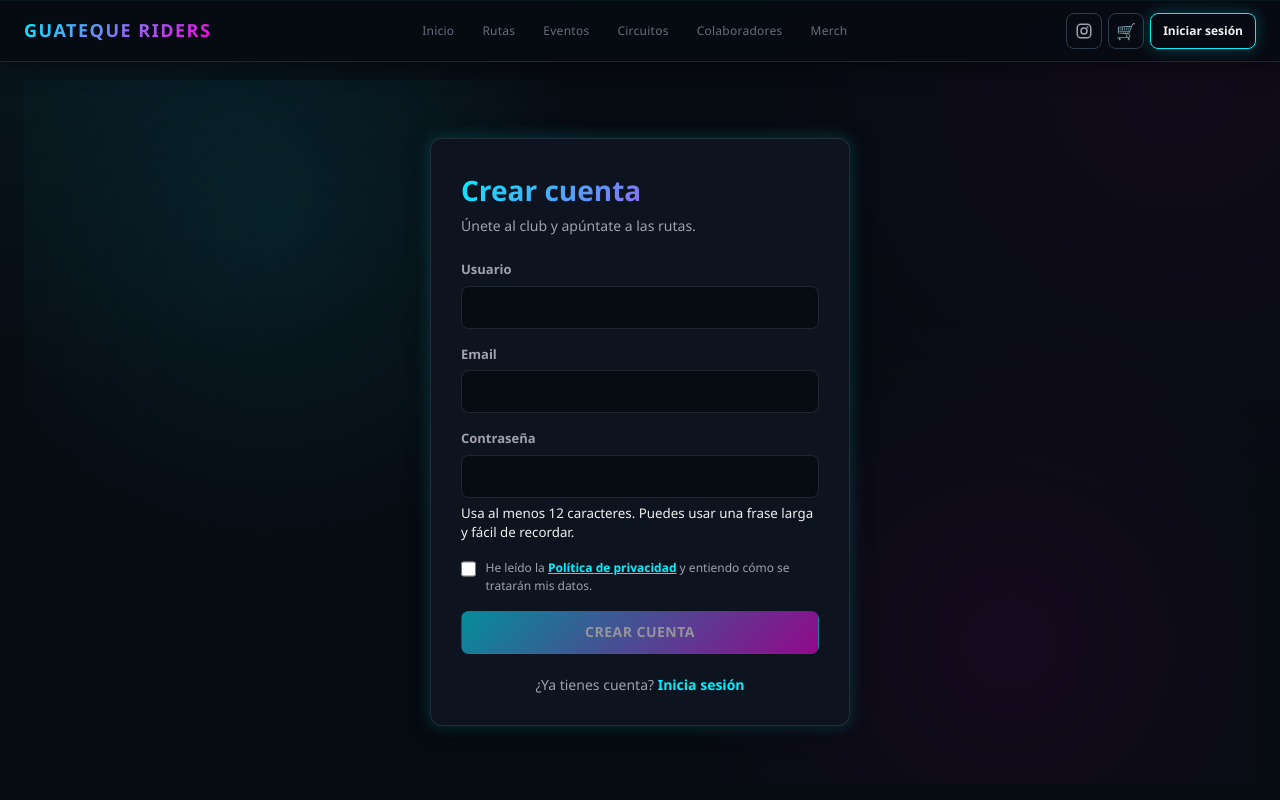
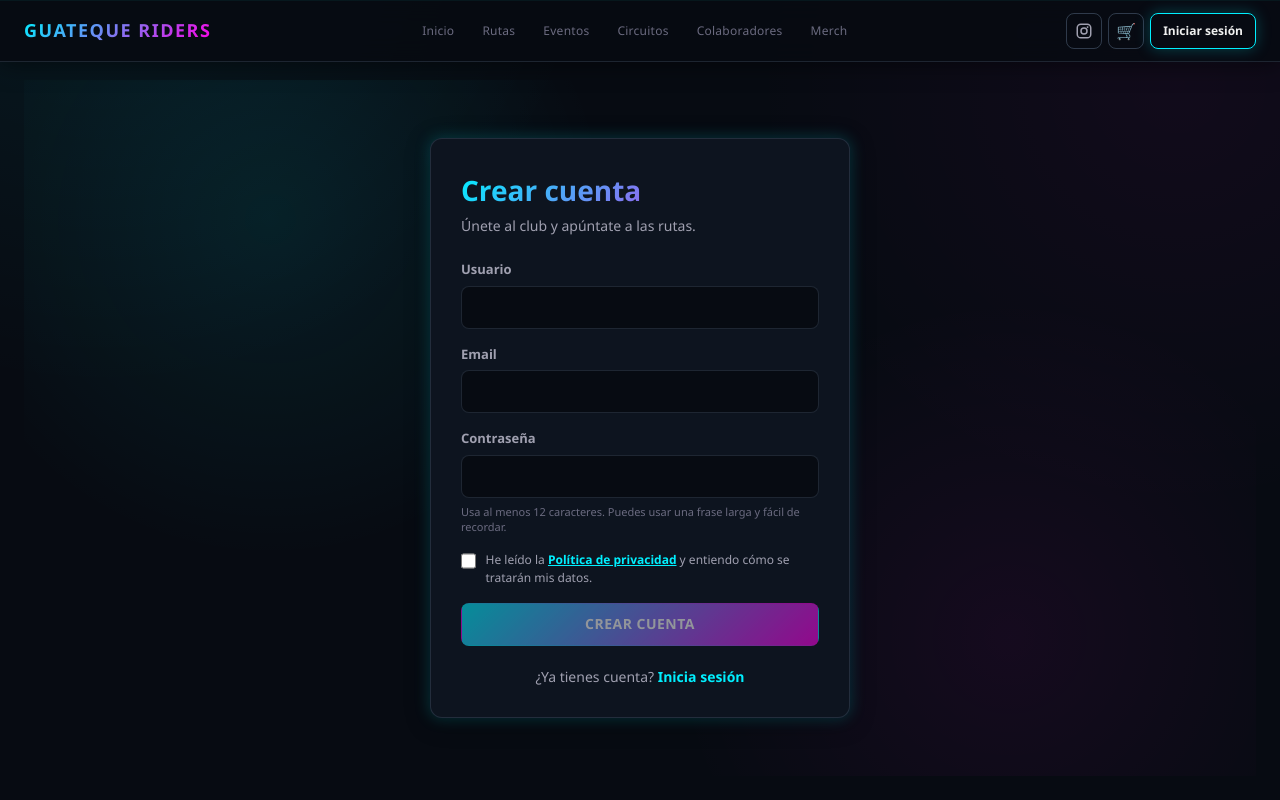
Before and after one commit to jMolina2806/GuatequeRiders, a React (Vite) app in the folder apps/web/: page /register in a window 1280 px wide. Shown: the top 800 px of the page. Built offline with nearby package versions, Linux system fonts and the light colour scheme; no server answers.

Commit message:
style: explain stronger password requirement

```diff
--- a/apps/web/src/features/auth/components/auth-form.css
+++ b/apps/web/src/features/auth/components/auth-form.css
@@ -121,3 +121,10 @@
   color: var(--color-primary);
   font-weight: 600;
 }
+
+
+.auth-form__field small {
+  color: var(--color-muted);
+  font-size: 11px;
+  line-height: 1.45;
+}
```
